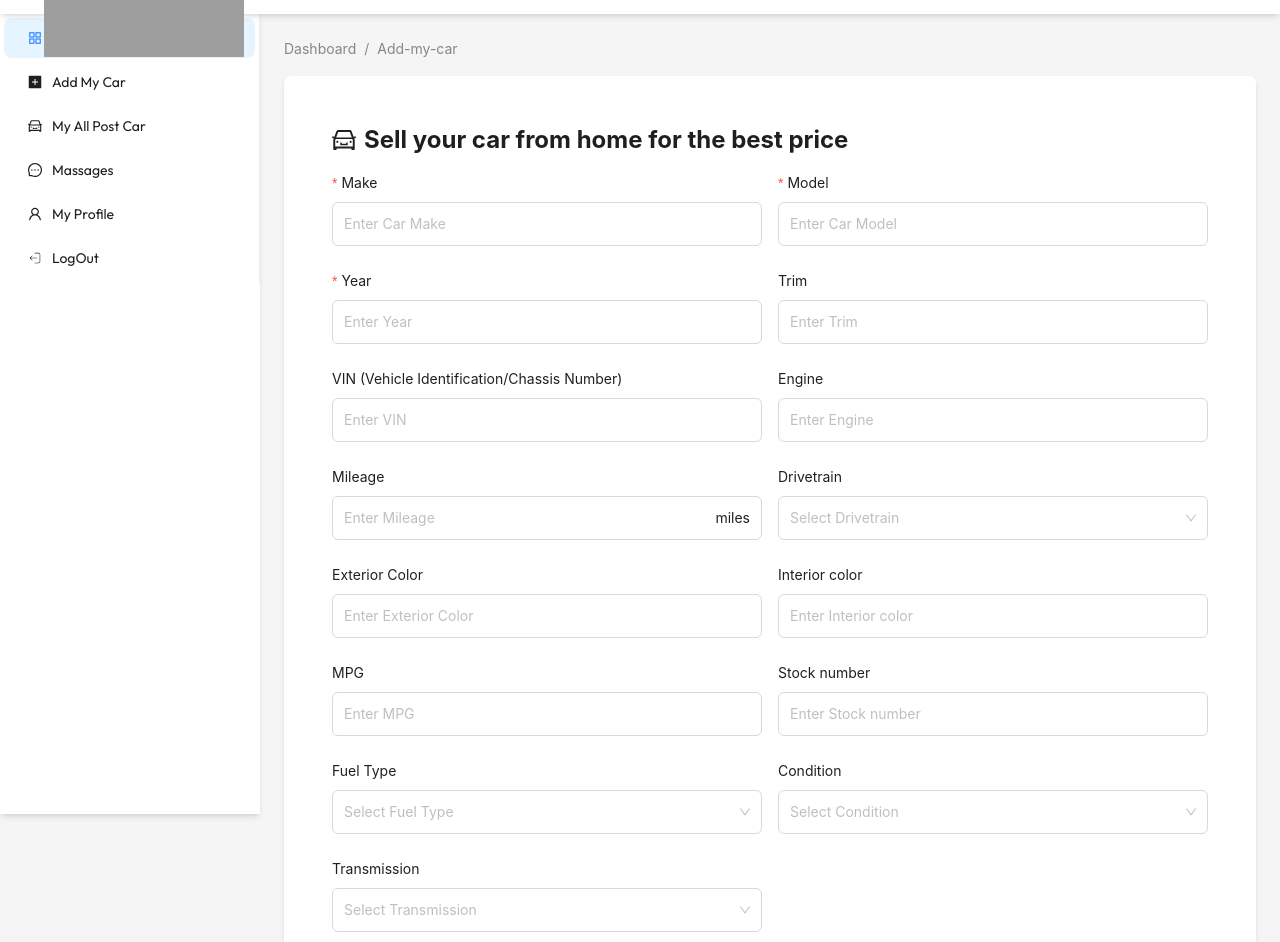
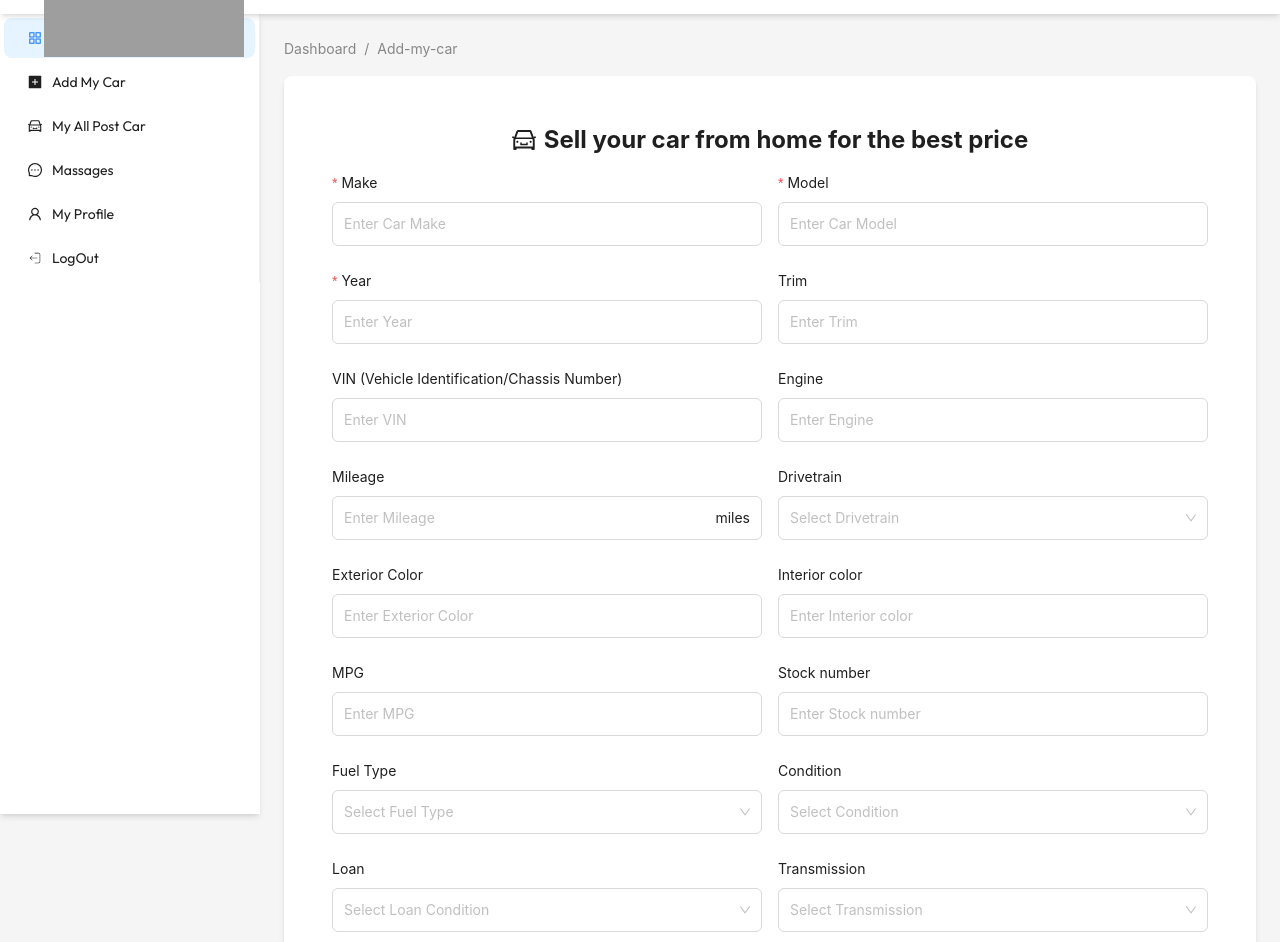
Before and after one commit to MdSHiFaTRaHMaN/GarirHat-Admin, a React (Vite) app: page /add-my-car in a window 1280 px wide. Shown: the part 50-992 px from the top of the page. Built offline with nearby package versions, Linux system fonts and the light colour scheme; grey boxes are pictures that could not be loaded.

Commit message:
loan add

```diff
--- a/src/pages/addcar/AddMyCar.jsx
+++ b/src/pages/addcar/AddMyCar.jsx
@@ -18,7 +18,7 @@ const AddMyCar = () => {
 
   return (
     <div className="mx-auto bg-white p-6">
-      <h2 className="text-2xl font-bold mb-4 flex items-center gap-2">
+      <h2 className="text-2xl font-bold mb-4 flex items-center justify-center gap-2">
         <CarOutlined />
         Sell your car from home for the best price
       </h2>
@@ -115,6 +115,13 @@ const AddMyCar = () => {
             <Select placeholder="Select Condition" className="h-[44px]">
               <Option value="New">New</Option>
               <Option value="Used">Used</Option>
+            </Select>
+          </Form.Item>
+          {/* Loan Condition  */}
+          <Form.Item label="Loan" name="Loan Condition">
+            <Select placeholder="Select Loan Condition" className="h-[44px]">
+              <Option value="Available">Available</Option>
+              <Option value="notAvailable">Not Available</Option>
             </Select>
           </Form.Item>
 
```
